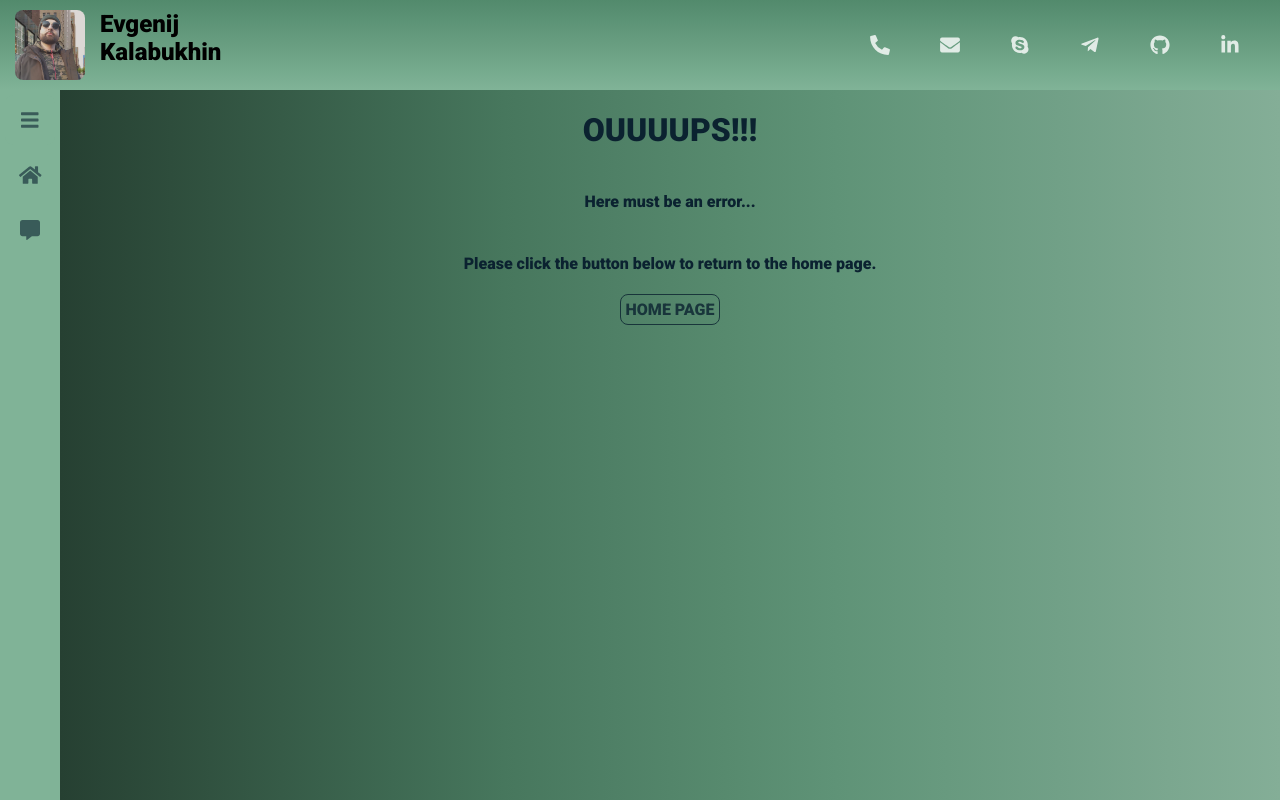
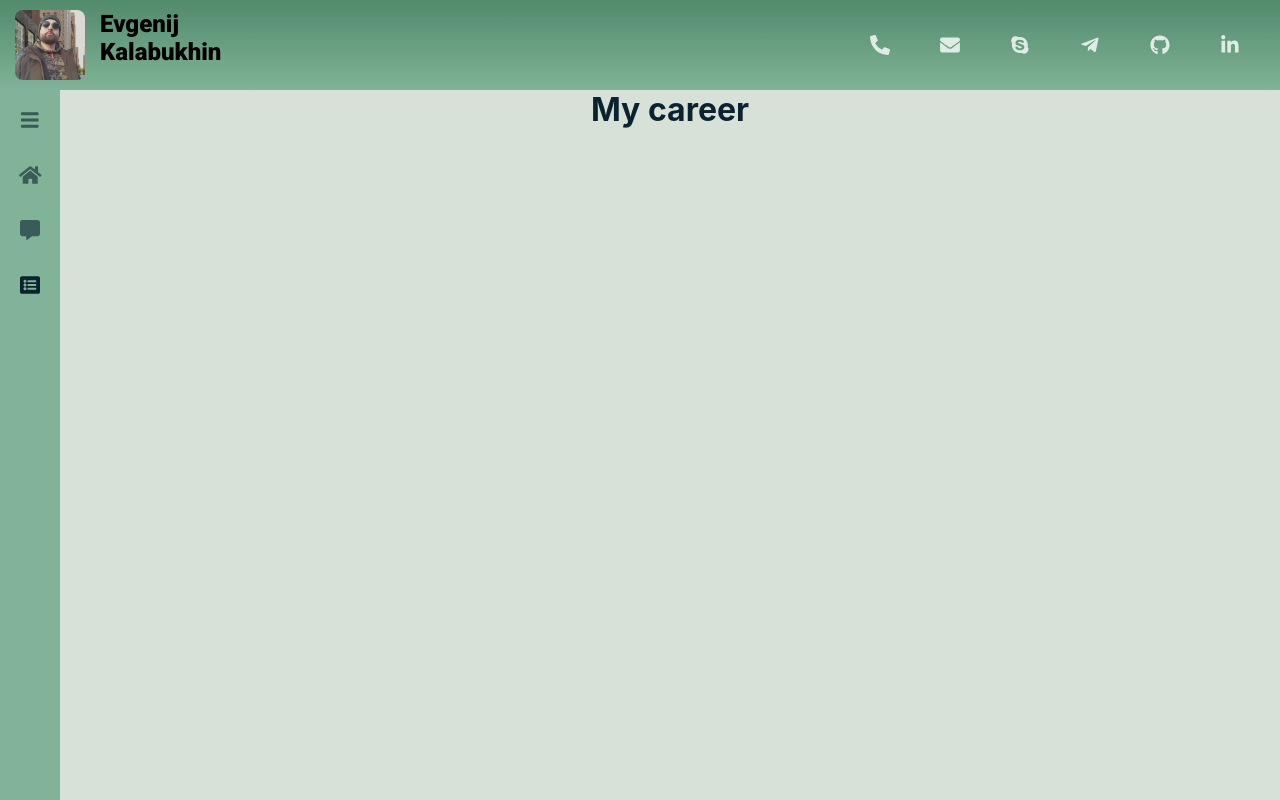
Before and after one commit to EK-machine/promo, a React (Create React App) app: page /main/career in a window 1280 px wide. Built offline with nearby package versions, Linux system fonts and the light colour scheme.

Commit message:
created career page container and route

```diff
--- a/src/components/Sidebar.jsx
+++ b/src/components/Sidebar.jsx
@@ -5,6 +5,7 @@ import './sidebar.css';
 import {
   faBars,
   faTimes,
+  faListAlt,
   faHome,
   faCommentAlt,
 } from '@fortawesome/free-solid-svg-icons';
@@ -20,6 +21,11 @@ const sidebarButtonData = [
     url: '/main/comment',
     text: 'Comment',
     icon: faCommentAlt,
+  },
+  {
+    url: '/main/career',
+    text: 'Career',
+    icon: faListAlt,
   },
 ];
 
--- /dev/null
+++ b/src/pages/CareerPage.jsx
@@ -0,0 +1,14 @@
+import React from 'react';
+import './careerpage.css';
+
+function CareerPage() {
+  return (
+    <div className="career__page">
+      <div className="career__container">
+        <h1 className="career__title">My career</h1>
+      </div>
+    </div>
+  );
+}
+
+export default CareerPage;
--- a/src/pages/MainContentContainer.jsx
+++ b/src/pages/MainContentContainer.jsx
@@ -5,6 +5,7 @@ import Header from '../components/Header';
 import './maincontentcontainer.css';
 import HomePage from './HomePage';
 import CommentPage from './CommentPage';
+import CareerPage from './CareerPage';
 import NotFoundPage from './NotFoundPage';
 
 function MainContentContainer() {
@@ -20,6 +21,7 @@ function MainContentContainer() {
         <Switch>
           <Route path="/main/home" component={HomePage} />
           <Route path="/main/comment" component={CommentPage} />
+          <Route path="/main/career" component={CareerPage} />
           <Route path="/main/*" component={NotFoundPage} />
         </Switch>
       </div>
--- /dev/null
+++ b/src/pages/careerpage.css
@@ -0,0 +1,23 @@
+.career__page {
+  color: var(--active-color);
+  font-family: -apple-system, BlinkMacSystemFont, 'Segoe UI', 'Roboto', 'Oxygen',
+    'Ubuntu', 'Cantarell', 'Fira Sans', 'Droid Sans', 'Helvetica Neue',
+    sans-serif;
+  background-color: var(--comment-page-background-color);
+  margin: 0;
+  padding: 0 10px;
+  display: flex;
+  justify-content: center;
+  min-height: 100%;
+}
+
+.career__container {
+  display: flex;
+  flex-direction: column;
+  width: 980px;
+}
+
+.career__title {
+  padding: 0;
+  margin: 0 0 10px 0;
+}
```
